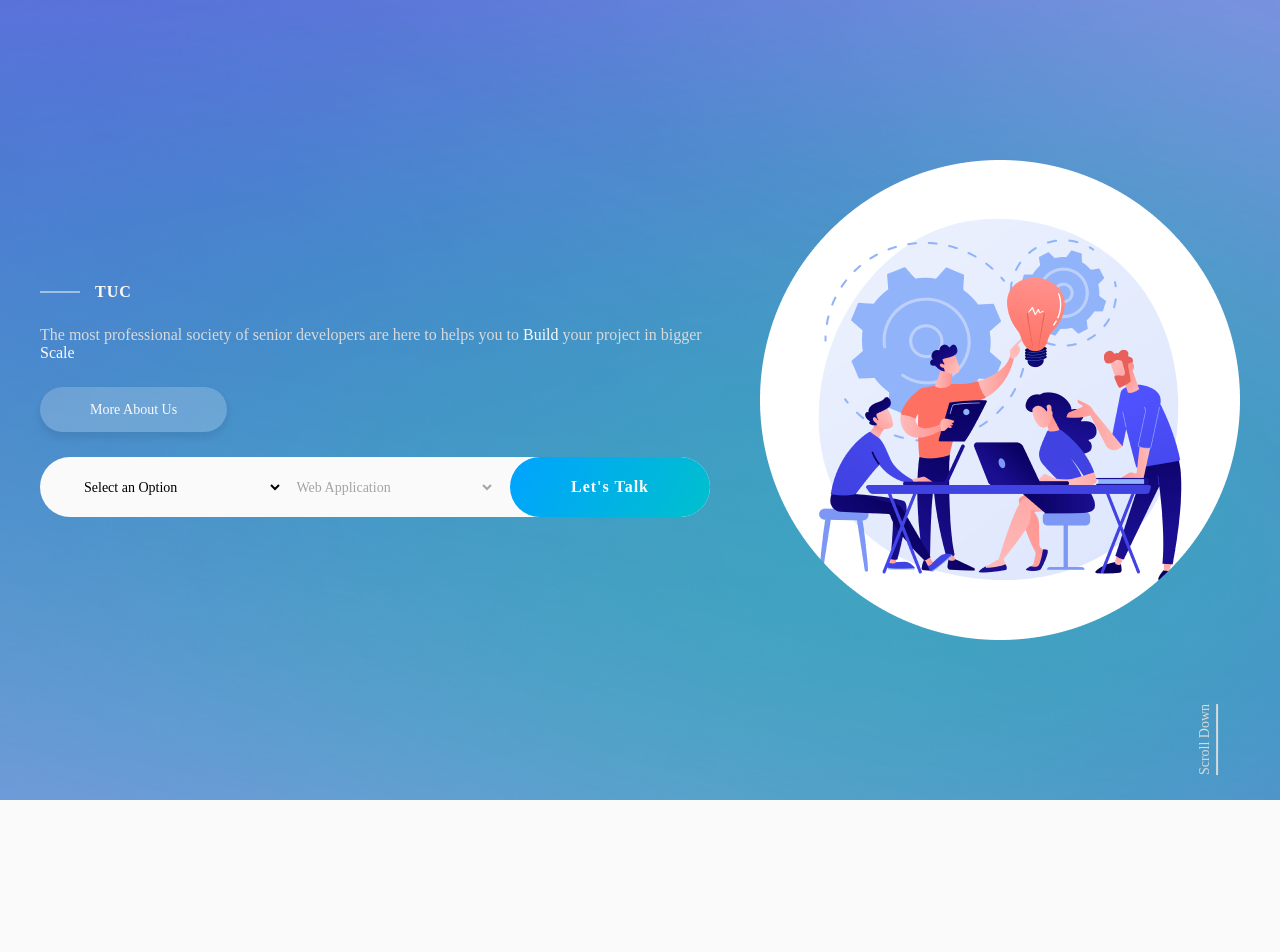
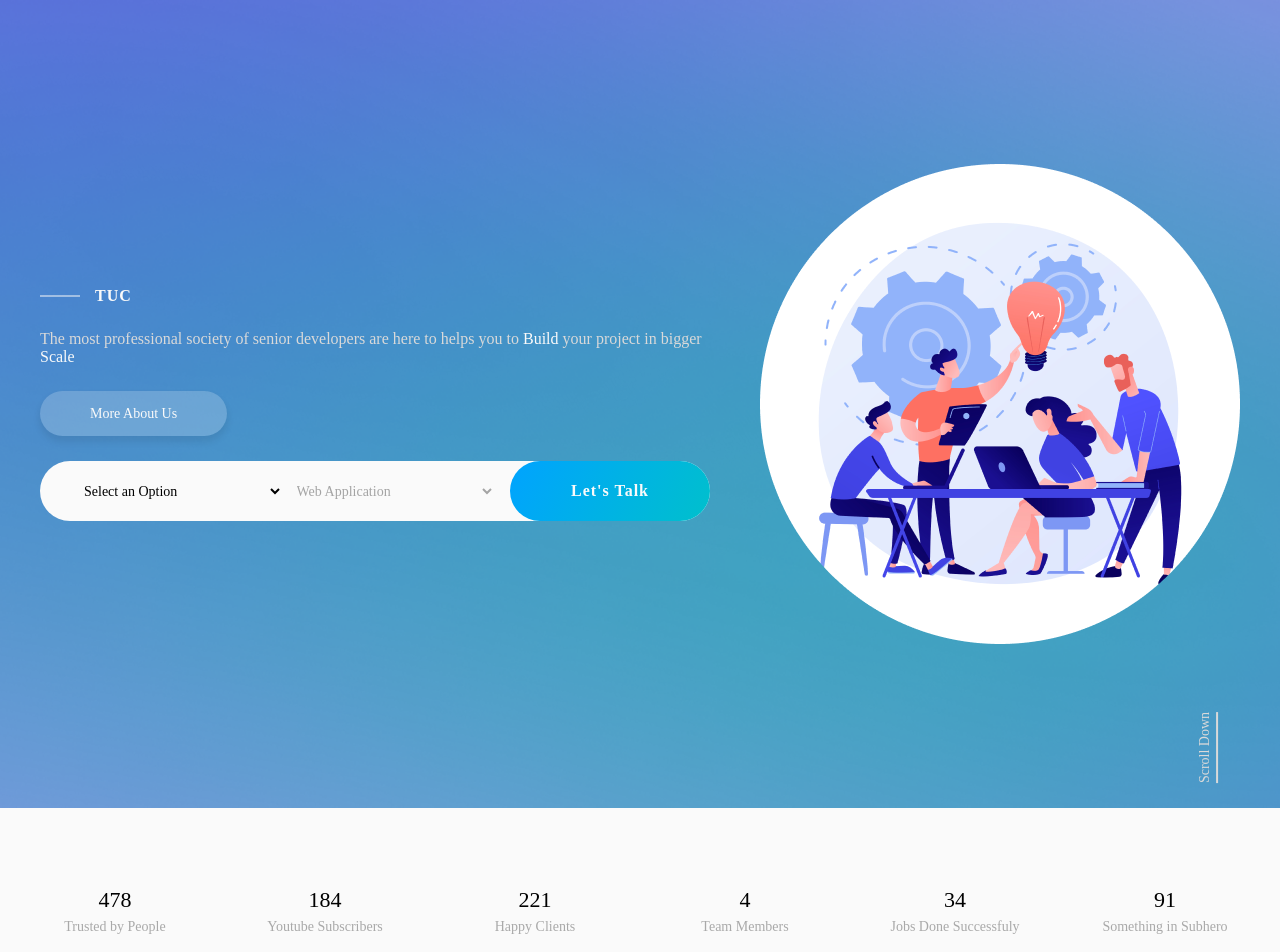
Before and after one commit to masoud8840/TUC-The-Ultimate-Company, a Vue app: page / in a window 1280 px wide. Shown: the top 952 px of the page. Before the commit the page ends 800 px from the top, so only its background shows below. Built offline with nearby package versions, Linux system fonts and the light colour scheme.

Commit message:
added subhero

```diff
--- a/src/assets/Styles.scss
+++ b/src/assets/Styles.scss
@@ -13,6 +13,7 @@
   --white: #fafafa;
   --white-1: #e2e2e2;
   --white-2: #d9d9d9;
+  --white-3: #a9a9a9;
 
   --h1: 600 16px "Poppins";
   --p-bold: 500 16px "Poppins";
@@ -30,24 +31,23 @@
 body {
   background-color: var(--white);
 }
-
 .container {
   max-width: 1200px;
   position: relative;
   width: 100%;
   margin: 0 auto;
-  padding: 0 15px !important;
+  padding: 0 15px;
   @media (min-width: 1200px) {
-    padding: 0 !important;
+    padding: 0;
   }
 }
-
+.home-view {
   .hero {
     background: transparent url("/images/HomeView/HeaderBackground.png")
       center/cover no-repeat;
     .container {
       padding: 50px 0;
-    min-height: 100vh;
+      min-height: 101vh;
       display: flex;
       flex-direction: column-reverse;
       align-items: center;
@@ -134,6 +134,42 @@
       }
     }
   }
+  .subhero {
+    padding: 75px 0;
+    display: grid;
+    grid-template-columns: repeat(1, minmax(180px, 1fr));
+    gap: 30px;
+    align-items: center;
+    justify-content: center;
+
+    @media (min-width: 576px) {
+      grid-template-columns: repeat(2, minmax(180px, 1fr));
+    }
+    @media (min-width: 768px) {
+      grid-template-columns: repeat(3, minmax(180px, 1fr));
+    }
+    @media (min-width: 1280px) {
+      grid-template-columns: repeat(6, minmax(180px, 1fr));
+    }
+
+    .subhero-item {
+      display: grid;
+      text-align: center;
+
+      h3 {
+        font-size: 22px;
+        font-weight: 500;
+        color: var(--text);
+        line-height: 33px;
+      }
+
+      p {
+        color: var(--white-3);
+        font-weight: 400;
+      }
+    }
+  }
+}
 
 // globals
 a {
@@ -143,7 +179,6 @@
 }
 
 .section-title {
-  font: var(--section-title);
   letter-spacing: 1px;
   position: relative;
   padding-left: 55px;
--- a/src/views/Home.vue
+++ b/src/views/Home.vue
@@ -31,15 +31,93 @@
             <router-link to="/">Let's Talk</router-link>
           </div>
         </div>
-        <img src="/images/HomeView/TeamWork.png" alt="teamwork" class="intoruction-img" />
+        <img
+          src="/images/HomeView/TeamWork.png"
+          alt="teamwork"
+          class="intoruction-img"
+        />
         <span class="scroll-notation">Scroll Down</span>
       </div>
+    </section>
+
+    <section class="subhero container" ref="subheroRef">
+      <div
+        class="subhero-item"
+        v-for="(item, index) in subheroItems"
+        :key="item"
+      >
+        <h3>{{ item }}</h3>
+        <p>{{ subheroTexts[index] }}</p>
+      </div>
+      <!-- <div class="subhero-item">
+        <h3>{{ youtubeSubsValue }}</h3>
+        <p>Youtube Subscribers</p>
+      </div>
+      <div class="subhero-item">
+        <h3>{{ happyClientsValue }}</h3>
+        <p>Happy Clients</p>
+      </div>
+      <div class="subhero-item">
+        <h3>{{ teamMembersValue }}</h3>
+        <p>Team Memebers</p>
+      </div>
+      <div class="subhero-item">
+        <h3>{{ jobsDoneSuccessfullyValue }}</h3>
+        <p>Jobs Done Successfully</p>
+      </div> -->
     </section>
   </section>
 </template>
 
 <script setup>
-import { ref } from "vue";
+import { onMounted, ref } from "vue";
+// Hero
 const projectScale = ref("default");
 const projectType = ref("web");
+
+// Subhero
+const trustedByPeopleValue = ref(0);
+const youtubeSubsValue = ref(0);
+const happyClientsValue = ref(0);
+const teamMembersValue = ref(0);
+const jobsDoneSuccessfullyValue = ref(0);
+const somethingInSubheroValue = ref(0);
+const subheroItems = ref([
+  trustedByPeopleValue,
+  youtubeSubsValue,
+  happyClientsValue,
+  teamMembersValue,
+  jobsDoneSuccessfullyValue,
+  somethingInSubheroValue,
+]);
+const subheroTexts = ref([
+  "Trusted by People",
+  "Youtube Subscribers",
+  "Happy Clients",
+  "Team Members",
+  "Jobs Done Successfuly",
+  "Something in Subhero",
+]);
+const targetValues = [480, 185, 222, 5, 35, 92];
+const subheroRef = ref(null);
+onMounted(() => {
+  let counted = false;
+
+  const countingObserver = new IntersectionObserver((entries) => {
+    entries.forEach((entry) => {
+      if (entry.intersectionRatio > 0 && !counted) {
+        subheroItems.value.map((item, index) => {
+          let interval = setInterval(() => {
+            item.value++;
+            if (item.value == targetValues[index]) {
+              clearInterval(interval);
+            }
+          }, 5000 / targetValues[index]);
+        });
+        counted = true;
+      }
+    });
+  });
+  countingObserver.observe(subheroRef.value);
+});
 </script>
```
Lines whose indentation alone changed are shown as unchanged.
